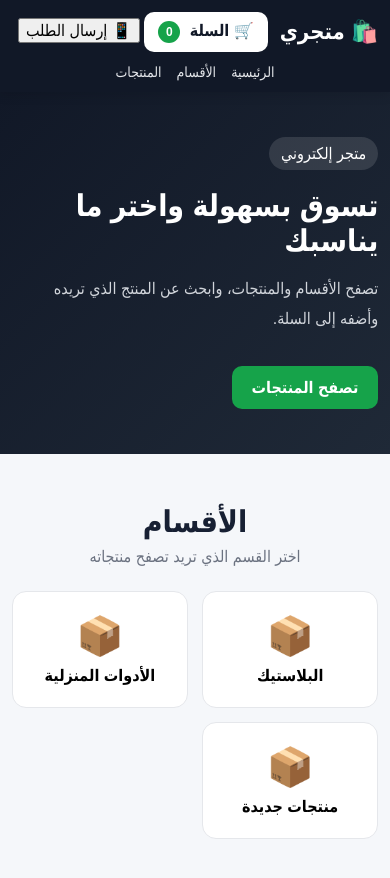
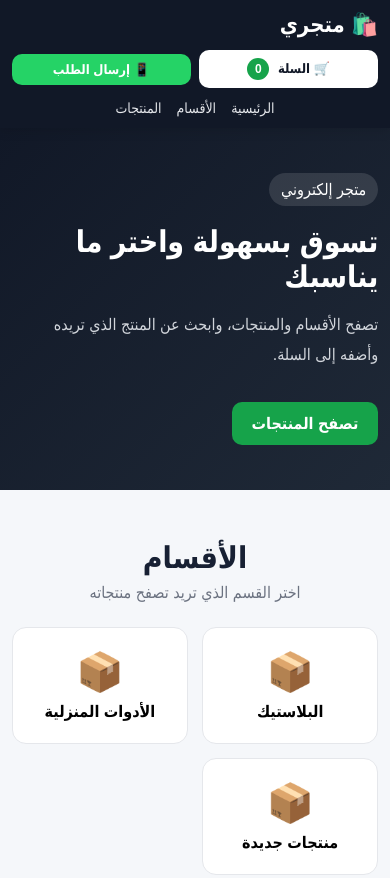
Before and after one commit to mahdialalihaider2014-cyber/Mahdi, a plain HTML site: page index.html in a window 390 px wide. Shown: the top 878 px of the page. Drawn offline with Linux system fonts and the light colour scheme.

Commit message:
Update style.css

```diff
--- a/css/style.css
+++ b/css/style.css
@@ -1,4 +1,3 @@
-style.css
 /* =================================
    إعدادات عامة
 ================================= */
@@ -98,7 +97,7 @@ a {
 
     align-items: center;
 
-    gap: 25px;
+    gap: 20px;
 
 }
 
@@ -139,6 +138,27 @@ a {
 }
 
 
+/* =================================
+   مجموعة أزرار الهيدر
+================================= */
+
+.header-buttons {
+
+    display: flex;
+
+    align-items: center;
+
+    gap: 8px;
+
+    flex-shrink: 0;
+
+}
+
+
+/* =================================
+   زر السلة
+================================= */
+
 .cart-button {
 
     border: 0;
@@ -154,6 +174,8 @@ a {
     cursor: pointer;
 
     font-weight: 700;
+
+    white-space: nowrap;
 
 }
 
@@ -179,6 +201,38 @@ a {
     color: white;
 
     font-size: 12px;
+
+}
+
+
+/* =================================
+   زر إرسال الطلب
+================================= */
+
+.send-order-button {
+
+    border: 0;
+
+    background: #25d366;
+
+    color: white;
+
+    padding: 9px 14px;
+
+    border-radius: 10px;
+
+    cursor: pointer;
+
+    font-weight: 700;
+
+    white-space: nowrap;
+
+}
+
+
+.send-order-button:hover {
+
+    background: #20bd5a;
 
 }
 
@@ -862,6 +916,23 @@ a {
     }
 
 
+    .header-buttons {
+
+        margin-right: auto;
+
+    }
+
+
+    .cart-button,
+    .send-order-button {
+
+        padding: 8px 10px;
+
+        font-size: 13px;
+
+    }
+
+
     .hero {
 
         padding: 45px 0;
@@ -922,4 +993,21 @@ a {
 
     }
 
+
+    .header-buttons {
+
+        width: 100%;
+
+        margin-right: 0;
+
+    }
+
+
+    .cart-button,
+    .send-order-button {
+
+        flex: 1;
+
+    }
+
 }
```
